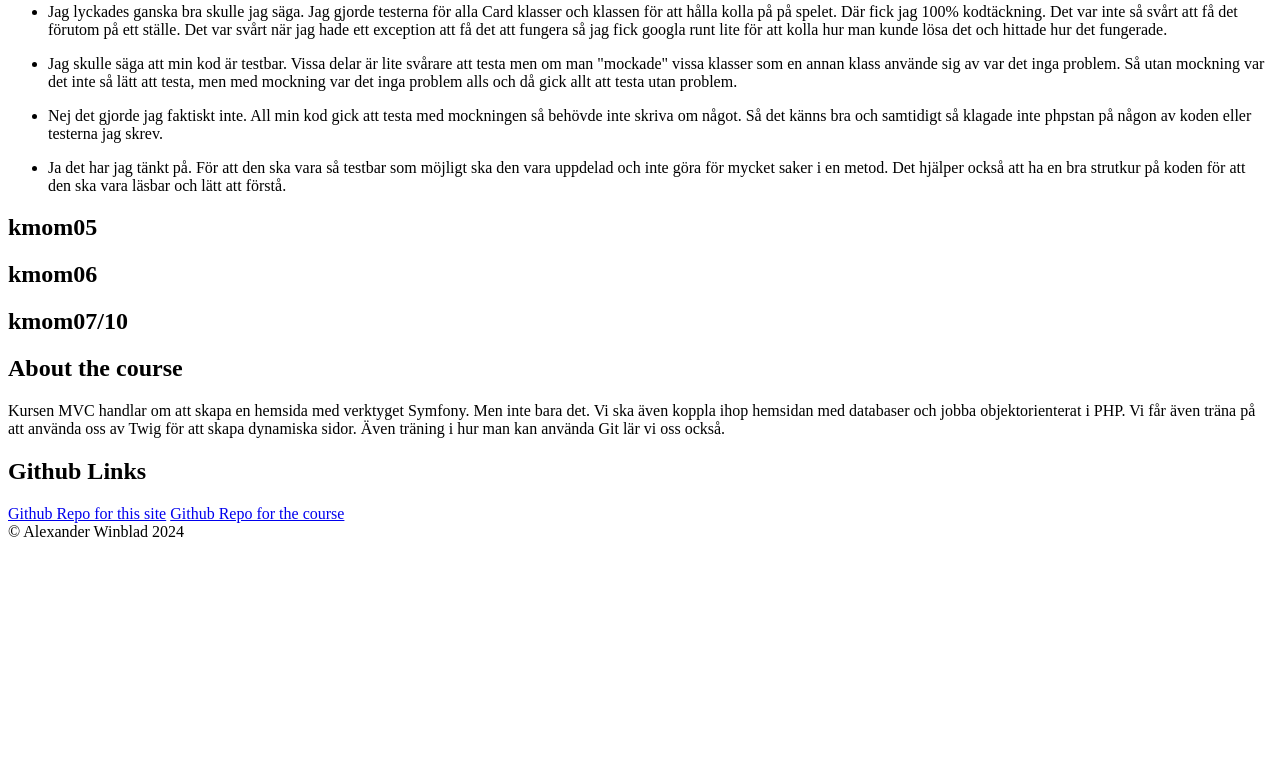
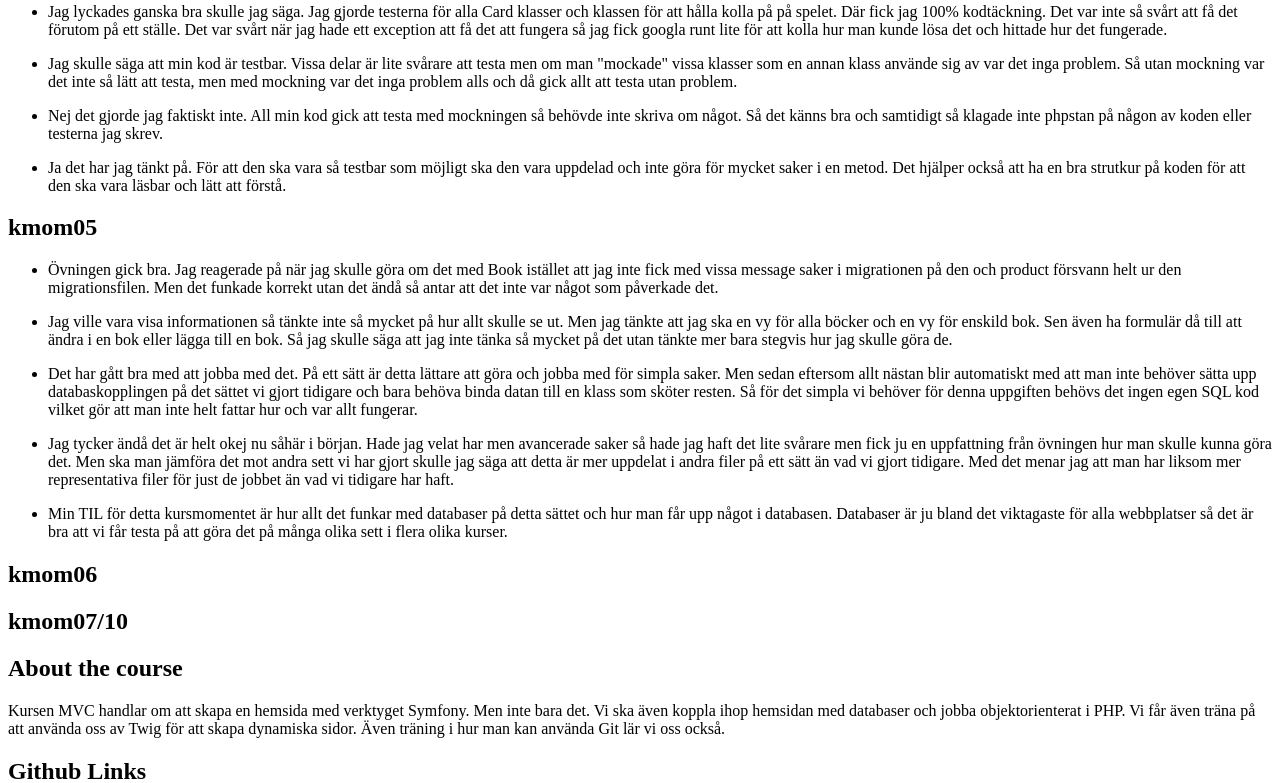
Before and after one commit to alwwen/mvc, a Symfony app: template templates/report.html.twig in a window 1280 px wide. Shown: the part 1619-2402 px from the top of the page. Before the commit the page ends 2156 px from the top, so only its background shows below. Run offline with Twig, Linux system fonts and the light colour scheme; the template is opened without the code that fills it, so the values that code supplies are empty; some libraries are stand-ins or nearby versions.

Commit message:
Redovisningtexten

```diff
--- a/templates/report.html.twig
+++ b/templates/report.html.twig
@@ -144,6 +144,40 @@
             </li>
         </ul>
         <h2 id="kmom05">kmom05</h2>
+        <ul>
+            <li>
+                <p>
+                    Övningen gick bra. Jag reagerade på när jag skulle göra om det med Book istället att jag inte fick med vissa message saker i migrationen på den och product försvann helt ur den migrationsfilen.
+                    Men det funkade korrekt utan det ändå så antar att det inte var något som påverkade det.
+                </p>
+            </li>
+            <li>
+                <p>
+                    Jag ville vara visa informationen så tänkte inte så mycket på hur allt skulle se ut. Men jag tänkte att jag ska en vy för alla böcker och en vy för enskild bok.
+                    Sen även ha formulär då till att ändra i en bok eller lägga till en bok. Så jag skulle säga att jag inte tänka så mycket på det utan tänkte mer bara stegvis hur jag skulle göra de.
+                </p>
+            </li>
+            <li>
+                <p>
+                    Det har gått bra med att jobba med det. På ett sätt är detta lättare att göra och jobba med för simpla saker. Men sedan eftersom allt nästan blir automatiskt med
+                    att man inte behöver sätta upp databaskopplingen på det sättet vi gjort tidigare och bara behöva binda datan till en klass som sköter resten.
+                    Så för det simpla vi behöver för denna uppgiften behövs det ingen egen SQL kod vilket gör att man inte helt fattar hur och var allt fungerar.
+                </p>
+            </li>
+            <li>
+                <p>
+                    Jag tycker ändå det är helt okej nu såhär i början. Hade jag velat har men avancerade saker så hade jag haft det lite svårare men fick ju en uppfattning från övningen
+                    hur man skulle kunna göra det. Men ska man jämföra det mot andra sett vi har gjort skulle jag säga att detta är mer uppdelat i andra filer på ett sätt än vad vi gjort tidigare.
+                    Med det menar jag att man har liksom mer representativa filer för just de jobbet än vad vi tidigare har haft.
+                </p>
+            </li>
+            <li>
+                <p>
+                    Min TIL för detta kursmomentet är hur allt det funkar med databaser på detta sättet och hur man får upp något i databasen. Databaser är ju bland det viktagaste för alla webbplatser
+                    så det är bra att vi får testa på att göra det på många olika sett i flera olika kurser.
+                </p>
+            </li>
+        </ul>
         <h2 id="kmom06">kmom06</h2>
         <h2 id="kmom07/10">kmom07/10</h2>
     </div>
```
